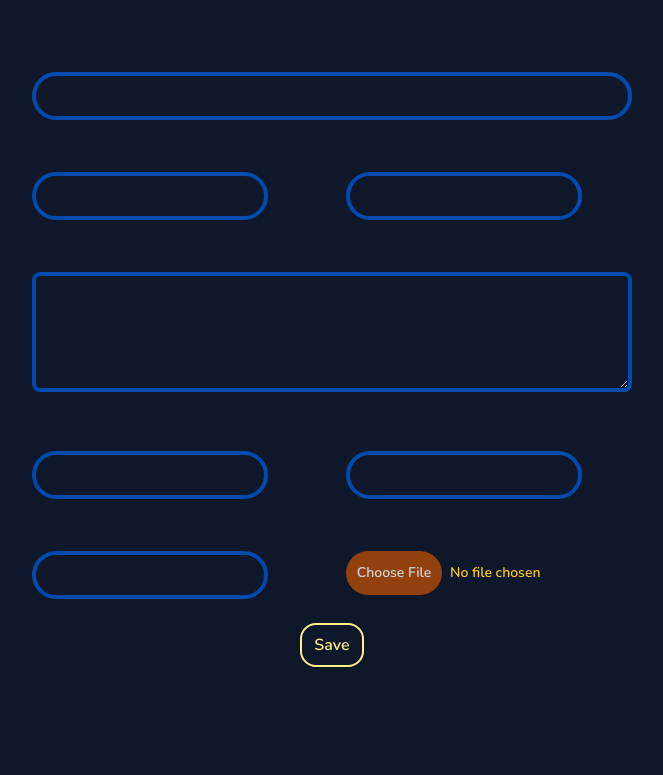
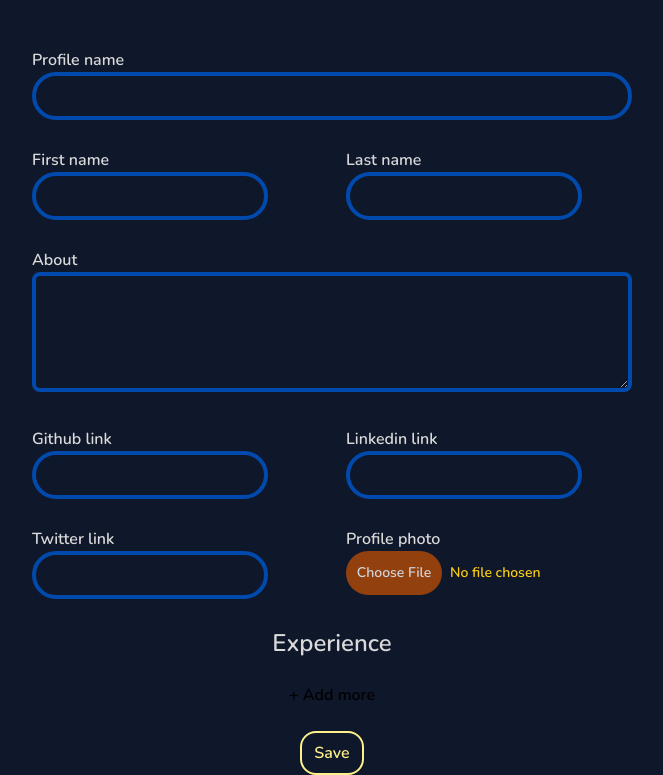
Before and after one commit to MaharshiPedu/foliomine, a Django app: page /create_profile in a window 1280 px wide. Shown: the part 72-847 px from the top of the page, without its empty margins (308-971 px from the left). Before the commit the page ends 739 px from the top, so only its background shows below. Run offline with Django 4.2, Linux system fonts and the light colour scheme; the visitor is signed in with stand-in values (Sample User, id 1); parts of the project's set-up code (start-up, migrations or seed data) failed here and were passed over; some libraries are stand-ins or nearby versions.

Commit message:
Added experience forms to the create_profile.html file.
Although the inputs given also get cloned while adding more experience
forms.

```diff
--- a/mysite/foliomine/forms.py
+++ b/mysite/foliomine/forms.py
@@ -1,17 +1,37 @@
 from .models import Profile, Experience
 from django import forms
 
+class CreateProfileForm(forms.ModelForm):
 
-class CreateProfileForm(forms.ModelForm):
+    profile_name = forms.CharField()
+    first_name = forms.CharField()
+    last_name = forms.CharField()
+    about = forms.CharField(widget=forms.Textarea(attrs={
+        "class":"w-full rounded-lg border-4 border-[#004aad] bg-website_blue text-label_white"}))
+    github_link = forms.CharField()
+    linkedin_link = forms.CharField()
+    profile_photo = forms.FileField()
 
     class Meta:
         model = Profile
         fields = ('profile_name', 'first_name', 'last_name', 'about',
                   'github_link', 'twitter_link', 'linkedin_link', 'profile_photo')
-        labels = {'profile_name': 'Profile Name', 'first_name': 'First Name', 'last_name': 'Last Name',     'about': 'About','github_link': 'GitHub Link', 'twitter_link': 'Twitter Link', 'linkedin_link': 'LinkedIn Link', 'profile_photo': 'Profile img'}
+        # labels = {'profile_name': 'Profile Name', 'first_name': 'First Name',
+                    #'last_name': 'Last Name',     'about': 'About',
+                    #'github_link': 'GitHub Link', 'twitter_link': 'Twitter Link',
+                    #'linkedin_link': 'LinkedIn Link', 'profile_photo': 'Profile img'}
+
+class CreateExperienceForm(forms.ModelForm):
+
+    company_name = forms.CharField(widget = forms.TextInput(attrs={"class":"folio-form-input cols-span-2"}))
+    job_profile = forms.CharField(widget = forms.TextInput(attrs={"class":"folio-form-input cols-span-2"}))
+    start_date = forms.DateField(widget = forms.DateInput(attrs={"type":"date", "class":"folio-form-input cols-span-2"}))
+    end_date = forms.DateField(widget = forms.DateInput(attrs={"type":"date", "class":"folio-form-input cols-span-2"}))
+    details = forms.CharField(widget = forms.Textarea(attrs={"class":"w-full rounded-lg border-4 border-[#004aad] bg-website_blue text-label_white"}))
 
     class Meta:
         model = Experience
-        fields = ('company_name', 'start_date', 'end_date', 'details', 'job_profile')
-        labels = {'company_name':'Company Name', 'start_date':'Start Date', 'end_date':'End Date',
-                  'details':'Description', 'job_profile':'Job Profile'}
+        fields = ('company_name', 'job_profile', 'start_date', 'end_date', 'details')
+        labels = {'company_name':'Company Name', 'job_profile':'Job Profile',
+                'start_date':'Start Date', 'end_date':'End Date',
+                'details':'Description'}
--- a/mysite/foliomine/templates/foliomine/create_profile.html
+++ b/mysite/foliomine/templates/foliomine/create_profile.html
@@ -5,11 +5,13 @@
     <form action="{% url 'create_profile' %}" method="post" enctype="multipart/form-data">
 
         {% csrf_token %}
+        <div id="profile-form">
             <div class="grid grid-cols-2 gap-7">
                 <div class="col-span-2">
                   <label for="profile_name" class="text-label_white">{{form.profile_name.label}}</label>
                   <br class="mb-2">
                   <input type="text" name="profile_name" class="folio-form-input w-full">
+
                 </div>
                 <div>
                   <label for="first_name" class="text-label_white">{{form.first_name.label}}</label>
@@ -24,8 +26,7 @@
                 <div class="col-span-2">
                   <label for="about" class="text-label_white">{{form.about.label}}</label>
                   <br class="mb-2">
-                <textarea type="text" name="about" rows="4"
-                    class="w-full rounded-lg border-4 border-[#004aad] bg-website_blue text-label_white"></textarea>
+                  <textarea type="text" name="about" rows="4" class="w-full rounded-lg border-4 border-[#004aad] bg-website_blue text-label_white"></textarea>
                 </div>
                 <div>
                   <label for="github_link" class="text-label_white">{{form.github_link.label}}</label>
@@ -46,8 +47,51 @@
                   <label for="profile_photo" class="text-label_white">{{form.profile_photo.label}}</label>
                   <br class="mb-2">
                   <input type="file" name="profile_photo" accept="image/*" class="text-sm text-yellow-400 file:border-0 file:rounded-3xl file:border-amber-700  file:bg-amber-800 file:text-gray-300 file:w-[6rem] file:py-3 hover:file:cursor-pointer file:mr-2">
+
+                </div>
+                <div class="flex justify-center col-span-2">
+                  <div id="">
+                      <p class="text-label_white text-2xl">Experience</p>
+                  </div>
                 </div>
 
+            </div>
+        </div>
+
+        <br class="mb-2">
+
+        <div id="exp-form" hidden>
+            <div id="internal-exp-form">
+
+                {% for create_experience_form in experience_formset %}
+                <div class="grid grid-cols-2 gap-7">
+                    <div>
+                        <label class="text-label_white">{{create_experience_form.company_name.label}}</label>
+                        <br class="mb-2">
+                        <input type="text" name="" class="folio-form-input">
+                    </div>
+                    <div>
+                        <label class="text-label_white">{{create_experience_form.job_profile.label}}</label>
+                        <br class="mb-2">
+                        <input type="text" class="folio-form-input">
+                    </div>
+                    <div>
+                        <label class="text-label_white">{{create_experience_form.start_date.label}}</label>
+                        <br class="mb-2">
+                        <input type="date" class="folio-form-input">
+                    </div>
+                    <div>
+                        <label class="text-label_white">{{create_experience_form.end_date.label}}</label>
+                        <br class="mb-2">
+                        <input type="date" class="folio-form-input">
+                    </div>
+                    <br class="mb-8">
+                </div>
+                {% endfor %}
+            </div>
+        </div>
+        <div class="flex justify-center col-span-2" id="add-exp-more">
+            <button type="button" name="button">+ Add more</button>
         </div>
         <br>
         <div class="flex justify-center">
@@ -57,4 +101,16 @@
         </div>
     </form>
 </div>
+
+<script type="text/javascript">
+    const add_exp_button = document.getElementById('add-exp-more')
+
+    add_exp_button.addEventListener('click', () => {
+        const profile_form = document.getElementById('profile-form')
+        const internal_exp_form = document.getElementById('internal-exp-form').cloneNode(true)
+        internal_exp_form.hidden = false
+        profile_form.append(internal_exp_form)
+    })
+
+</script>
 {% endblock %}
--- a/mysite/foliomine/views.py
+++ b/mysite/foliomine/views.py
@@ -1,6 +1,7 @@
 from django.shortcuts import render, redirect
 from django.contrib.auth.decorators import login_required
-from .forms import CreateProfileForm
+from django.forms import formset_factory
+from .forms import CreateProfileForm, CreateExperienceForm
 from .models import Profile
 from PIL import Image
 
@@ -38,8 +39,9 @@ def create_profile(request):
             return redirect('index')
 
     form = CreateProfileForm()
+    experience_formset = formset_factory(CreateExperienceForm, extra=1)
     getRequest = True
-    return render(request, 'foliomine/create_profile.html', {'form': form, 'getRequest':getRequest})
+    return render(request, 'foliomine/create_profile.html', {'form': form, 'experience_formset': experience_formset, 'getRequest':getRequest})
 
 
 def displayProfile(request, profile_id):
```
Also changed, not shown: mysite/frontend/static/css/dist/styles.css (+0 -81 lines). Lines whose indentation alone changed are shown as unchanged.
